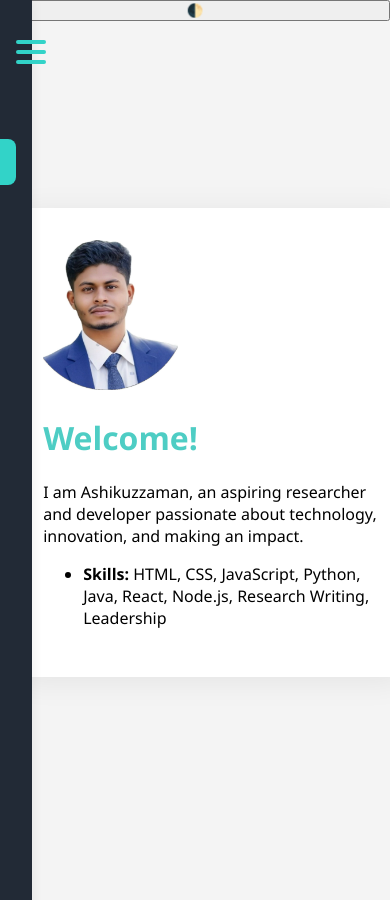
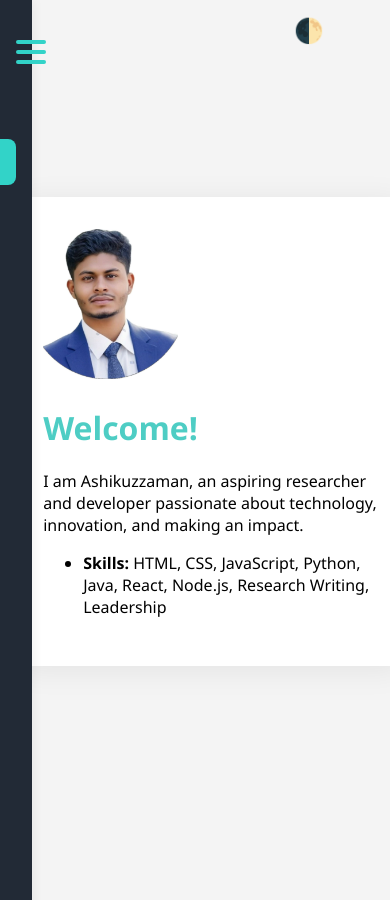
Before and after one commit to Ashikuzzaman026/ashikuzzaman026.github.io, a Jekyll site: the page built from index.md, in a window 390 px wide. Built offline with Jekyll 4.4.1, drawn with Linux system fonts in a browser that asks for light colours.

Commit message:
Update sidebar.css

```diff
--- a/assets/css/sidebar.css
+++ b/assets/css/sidebar.css
@@ -87,18 +87,41 @@ body {
   left: 0;
 }
 
-/* Optional: Overlay when sidebar is open on mobile */
-.sidebar-overlay {
-  display: none;
-  position: fixed;
-  z-index: 1100;
-  top: 0;
-  left: 0;
-  width: 100vw;
-  height: 100vh;
-  background: rgba(20,25,30,0.5);
+/* Dark mode styles */
+body.dark-mode {
+  --bg: #181c24;
+  --secondary: #232a35;
+  color: #eaeaea;
+}
+body.dark-mode .sidebar {
+  background: #232a35;
+  color: #eaeaea;
+}
+body.dark-mode .section-card {
+  background: #232a35;
+  color: #eaeaea;
+}
+body.dark-mode .sidebar nav a {
+  color: #32d3c8;
+}
+body.dark-mode .sidebar nav a.active,
+body.dark-mode .sidebar nav a:hover {
+  background: #32d3c8;
+  color: #232a35;
 }
 
+/* Toggle button */
+.darkmode-toggle {
+  position: absolute;
+  top: 16px;
+  right: 18px;
+  background: none;
+  color: #32d3c8;
+  border: none;
+  font-size: 1.5em;
+  cursor: pointer;
+  z-index: 1202;
+}
 @media (max-width: 800px) {
   body {
     flex-direction: column;
@@ -127,4 +150,25 @@ body {
   .sidebar-overlay.active {
     display: block;
   }
+  .darkmode-toggle {
+    right: 60px; /* so it doesn't overlap hamburger */
+    top: 16px;
+  }
 }
+
+/* Optional: Overlay when sidebar is open on mobile */
+.sidebar-overlay {
+  display: none;
+  position: fixed;
+  z-index: 1100;
+  top: 0;
+  left: 0;
+  width: 100vw;
+  height: 100vh;
+  background: rgba(20,25,30,0.5);
+}
+@media (max-width: 800px) {
+  .sidebar-overlay.active {
+    display: block;
+  }
+}
```
